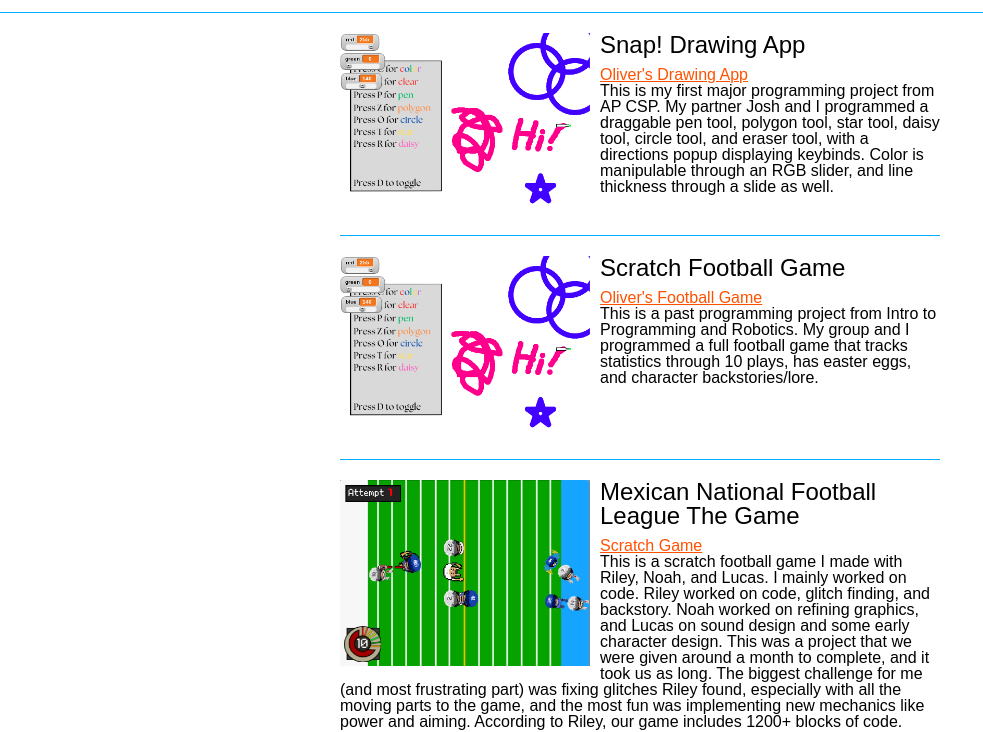
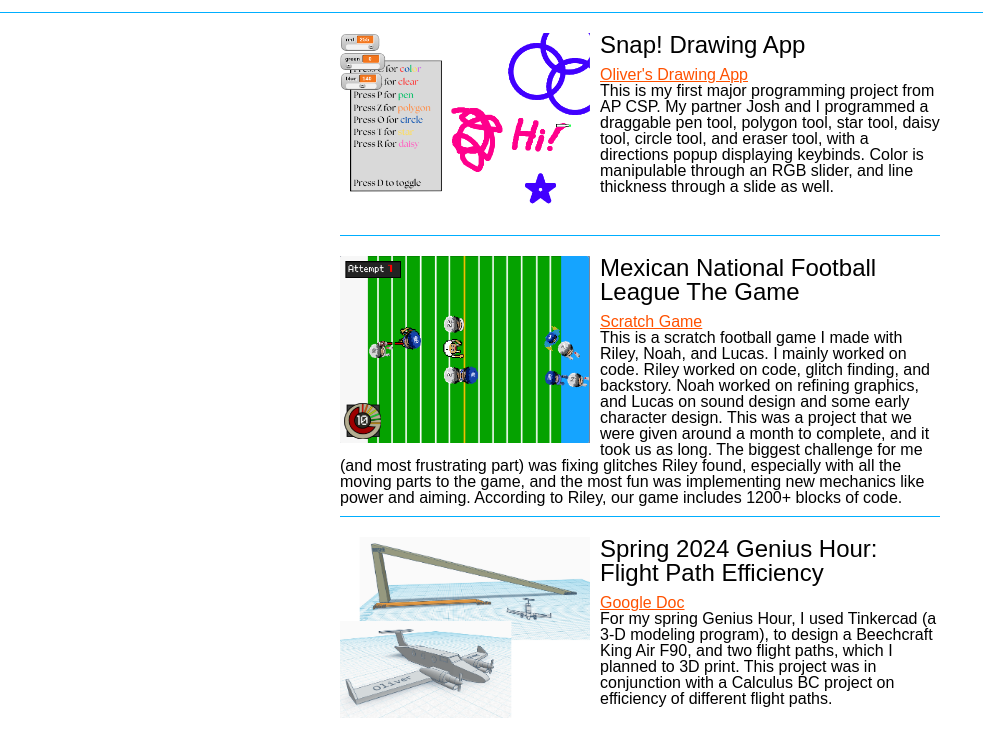
Before and after one commit to oliverkb/ap-cs-website, a website: page index.html in a window 1280 px wide. Shown: the part 76-808 px from the top of the page, without its empty margins (0-983 px from the left). Drawn offline with Linux system fonts and the light colour scheme.

Commit message:
Update index.html

```diff
--- a/index.html
+++ b/index.html
@@ -51,25 +51,7 @@
         <div class="clear"></div>
       </div>
       <!-- end of project template -->
-  <div class="project">
-        <img
-          src="imgs/BarnesOliverSnapDrawingAppPhoto.png"
-          alt="Screenshot of Scratch Football Game"
-        />
-        <h2>Scratch Football Game</h2>
-        <p>
-          <a
-            href="https://scratch.mit.edu/projects/911329976/
-            "
-          >
-            Oliver's Football Game</a
-          >
-        </p>
-        <p>
-          This is a past programming project from Intro to Programming and Robotics. My group and I programmed a full football game that tracks statistics through 10 plays, has easter eggs, and character backstories/lore.
-        </p>
-        <div class="clear"></div>
-      </div>
+
       <div class="project">
         <img
           src="imgs/BarnesOliverScratchPhoto.png"
```
